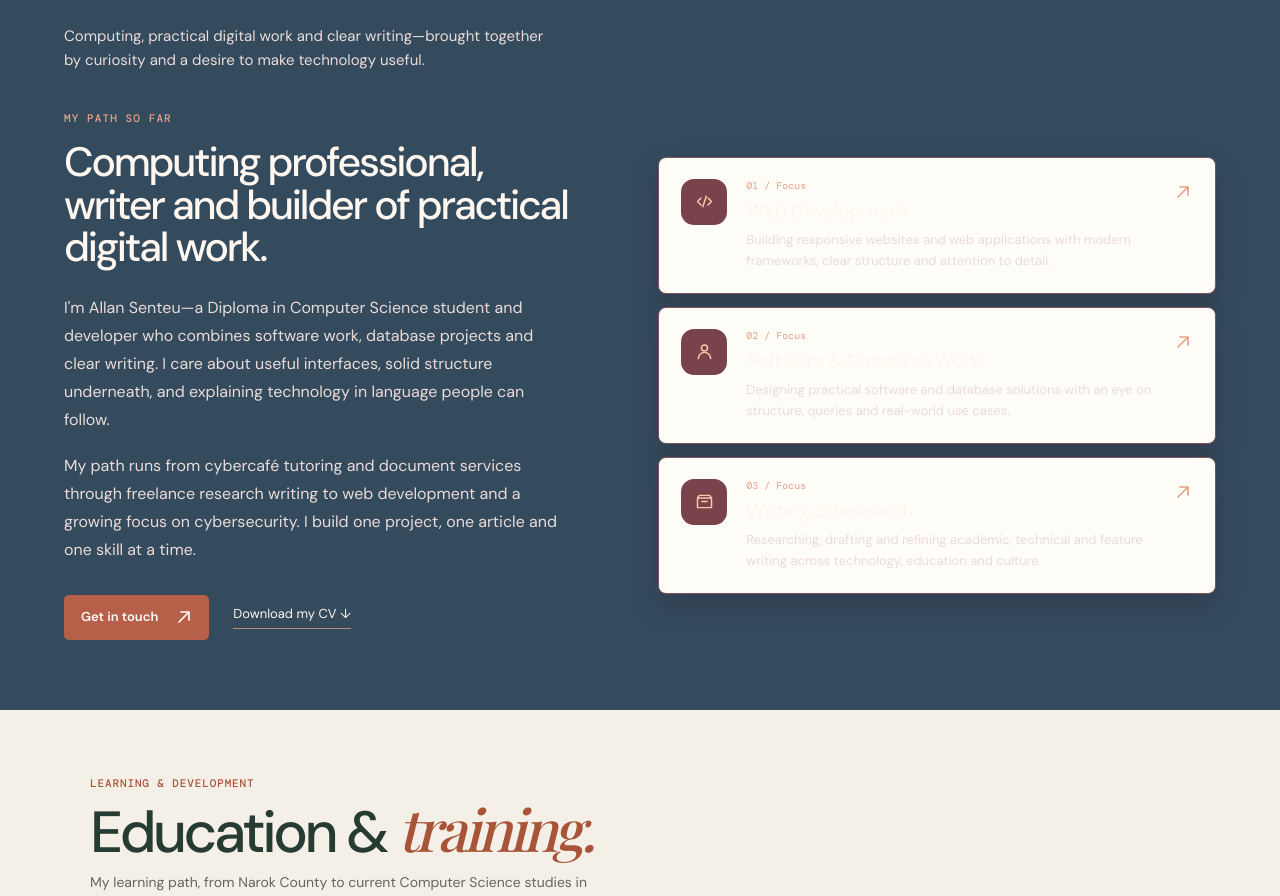
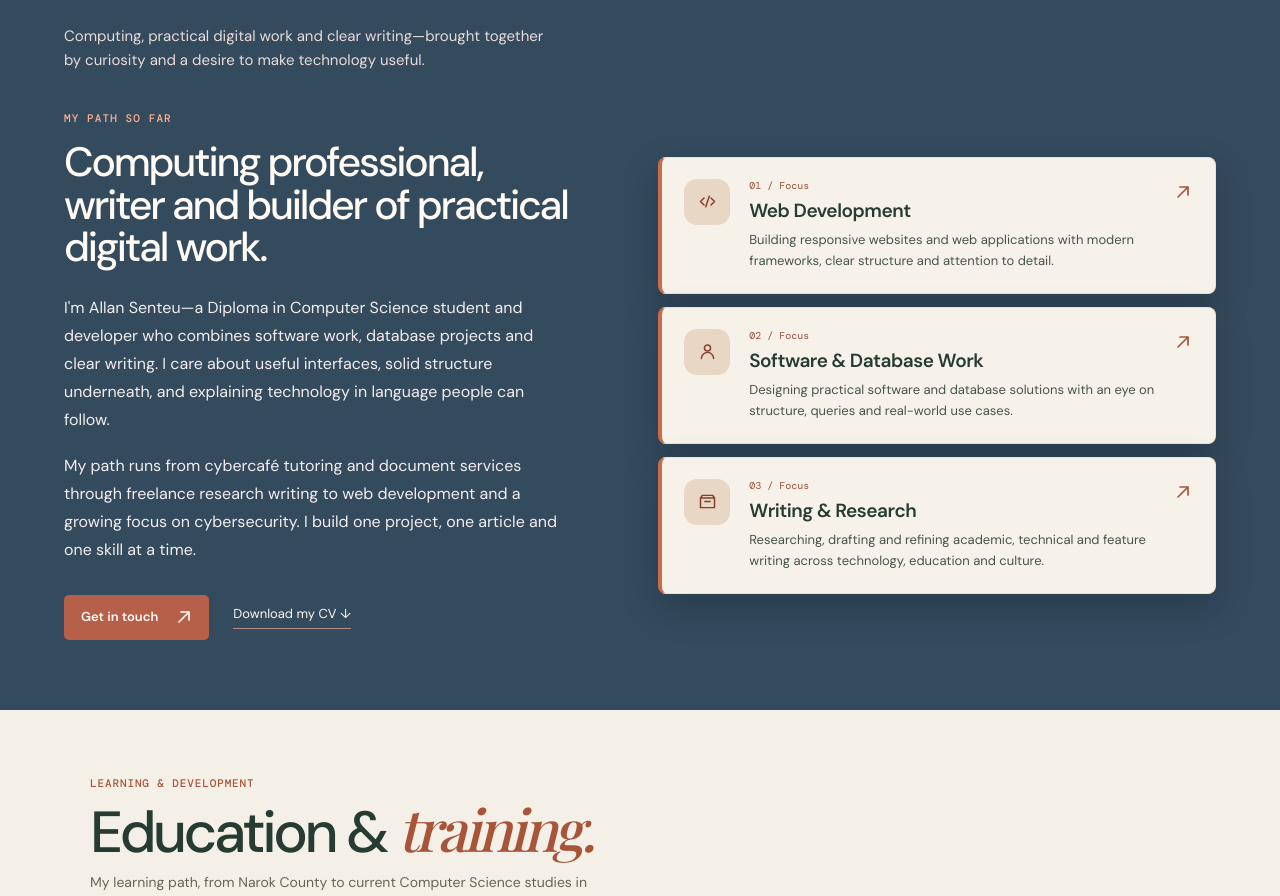
Before and after one commit to NoxxyTheMain/My-Portfolio, a Next.js app: page / in a window 1280 px wide. Shown: the part 1047-1943 px from the top of the page. Built offline with nearby package versions, Linux system fonts and the light colour scheme; a web font is replaced by a local one.

Commit message:
Update portfolio section colors

```diff
--- a/app/globals.css
+++ b/app/globals.css
@@ -384,3 +384,15 @@ body{padding-top:0}
 @media(max-width:760px){.education-showcase .education-record{grid-template-columns:40px minmax(0,1fr);gap:9px}.education-showcase .education-record-rail span{width:34px;height:34px;box-shadow:0 0 0 4px #F4F0E8;font-size:10px}.education-showcase .education-record-rail::after{top:37px;bottom:-15px}.education-showcase .education-record-card{padding:17px 15px}.education-showcase .education-heading{padding-bottom:19px}.education-showcase .education-heading h1,.education-showcase .education-heading h2{font-size:38px}.education-showcase .education-timeline{margin-top:18px}.experience-editorial-head{grid-template-columns:1fr;gap:13px}.experience-editorial-head h1,.experience-editorial-head h2{font-size:clamp(43px,10vw,64px)}.experience-editorial-deck{max-width:440px;font-size:15px}.experience-edition{justify-self:start}.experience-entry{grid-template-columns:68px 1fr;gap:9px 16px;padding:22px 0 24px}.experience-entry-index{grid-row:span 2;padding-left:13px}.experience-entry-index span{font-size:35px}.experience-entry-title{grid-column:2}.experience-entry-details{grid-column:2;gap:9px}.experience-entry-details p{font-size:12px}.experience-page .experience-editorial{padding-top:122px;padding-bottom:38px}.experience-page .experience-editorial-head h1{font-size:clamp(44px,10vw,68px)}}
 @media(max-width:600px){.education.section{padding-top:55px;padding-bottom:35px}.education-page .education-showcase{padding-top:122px}.education-page{padding-bottom:35px}.education-showcase .education-record-card header{gap:7px;align-items:flex-start;flex-direction:column}.education-showcase .education-record-card h3{font-size:18px}.education-more{margin-right:auto}.experience.section{padding-top:62px;padding-bottom:62px}.experience-page .experience-editorial{padding-top:122px;padding-bottom:35px}.experience-editorial-head h1,.experience-editorial-head h2{font-size:43px}.experience-page .experience-editorial-head h1{font-size:46px}.experience-entry{grid-template-columns:53px 1fr;gap:8px 12px;padding:20px 0}.experience-entry-index{padding-left:10px}.experience-entry-index span{font-size:29px}.experience-entry-index time{font-size:9px}.experience-entry-title>p{font-size:10px}.experience-entry-title h3{font-size:19px}.experience-entry-details p{grid-template-columns:20px 1fr;gap:7px;font-size:11px}.experience-more{margin-left:0}.experience-page .experience-more{margin-top:20px}}
 @media(prefers-reduced-motion:reduce){.experience-entry{animation:none}.experience-entry::before{transition:none}}
+
+/* Improve About text and card contrast while retaining the selected slate background. */
+.profile-page .profile-copy h2,.home-about .profile-copy h2{color:#fffaf3}
+.profile-page .profile-copy>p:not(.profile-kicker),.home-about .profile-copy>p:not(.profile-kicker){color:#f4edf0}
+.profile-page .profile-kicker,.home-about .profile-kicker{color:#ffb08f}
+.profile-page .profile-focus-card,.home-about .profile-focus-card{background:#f7f2e9;border:1px solid #f0dfcc;border-left:4px solid #c66d50;box-shadow:0 14px 34px rgba(10,21,31,.27)}
+.profile-page .profile-focus-card h3,.home-about .profile-focus-card h3{color:#263b32}
+.profile-page .profile-focus-card div>p:last-child,.home-about .profile-focus-card div>p:last-child{color:#47534c}
+.profile-page .profile-focus-card .card-index,.home-about .profile-focus-card .card-index{color:#9c4d35}
+.profile-page .focus-icon,.home-about .focus-icon{background:#e8d7c4;color:#873f2c}
+.profile-page .profile-focus-card>svg,.home-about .profile-focus-card>svg{color:#a85438}
+.profile-page .profile-focus-card:hover,.home-about .profile-focus-card:hover{box-shadow:0 20px 42px rgba(10,21,31,.34)}
```
